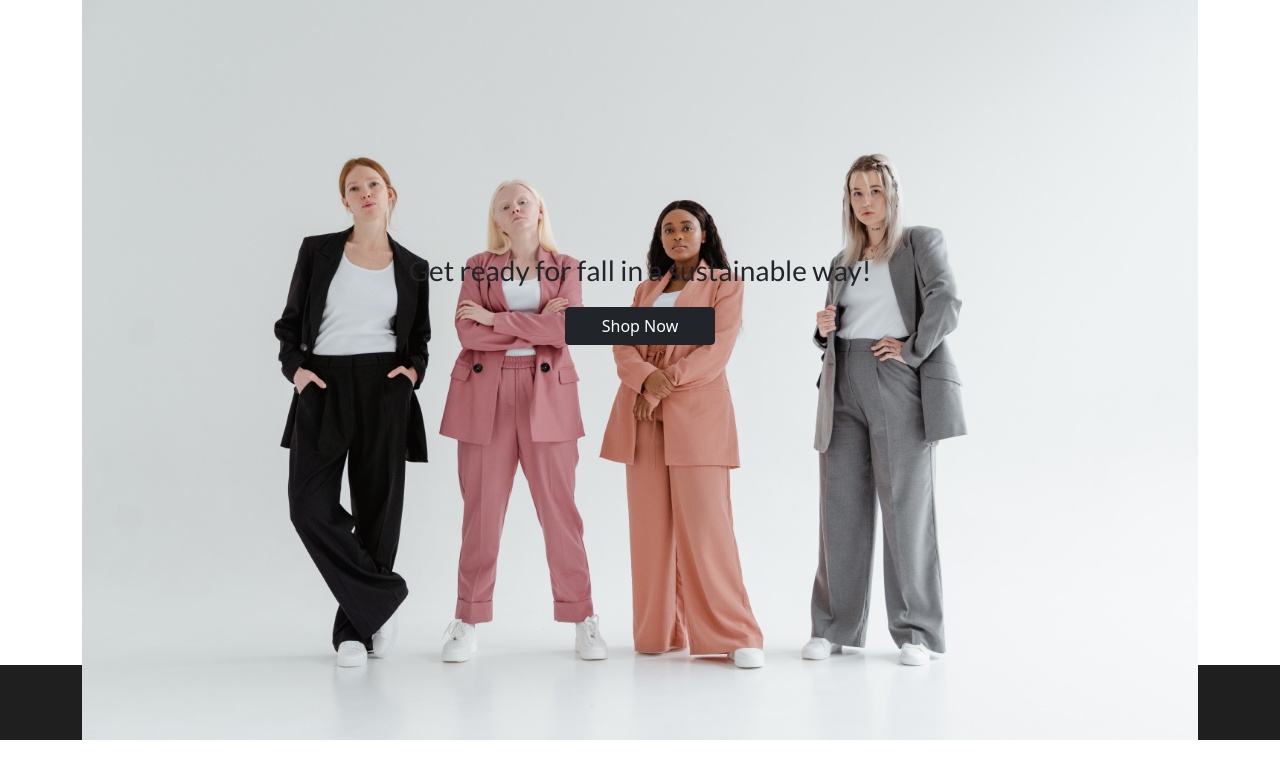
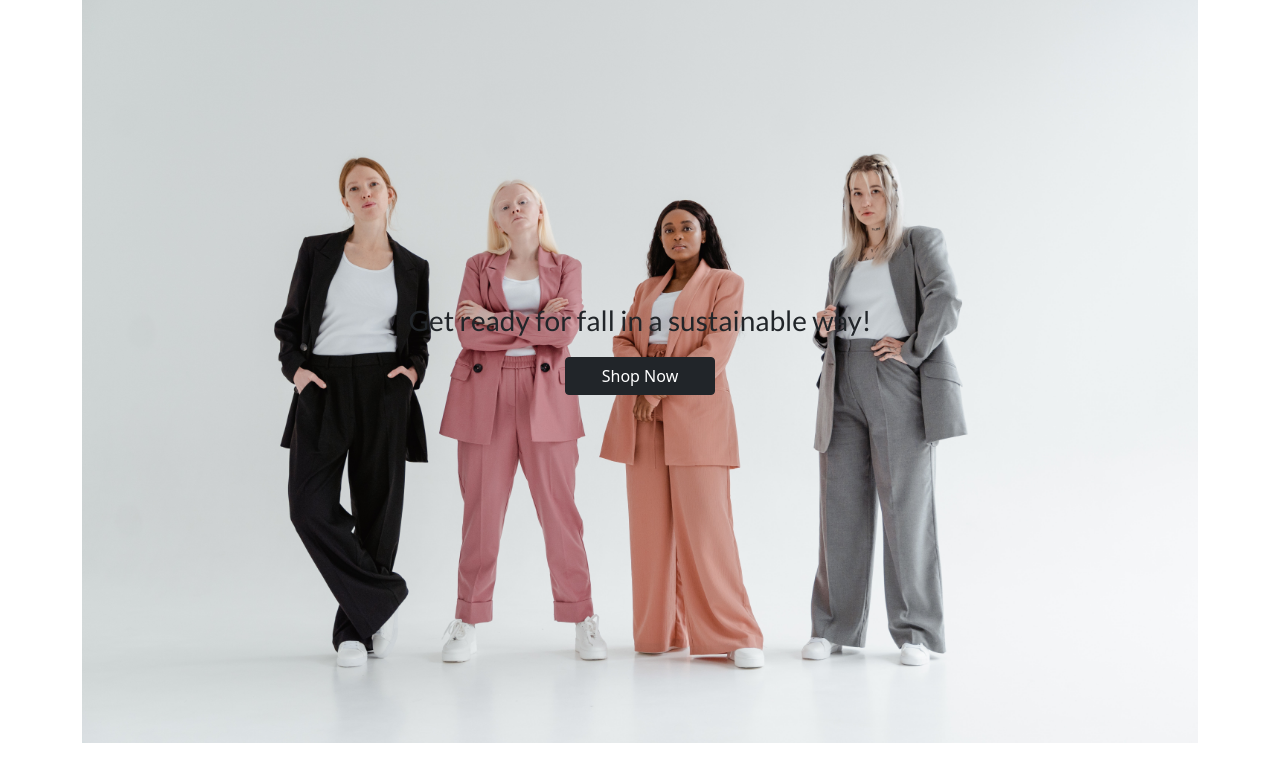
Before and after one commit to Code-Institute-Submissions/MariaLundgren-Pre-Owned_SepResub, a Django app: page / in a window 1280 px wide. Shown: the part 126-909 px from the top of the page. Before the commit the page ends 866 px from the top, so only its background shows below. Run offline with Django 3.2, Linux system fonts and the light colour scheme; some libraries are stand-ins or nearby versions.

Commit message:
Change margins on home page

```diff
--- a/static/css/style.css
+++ b/static/css/style.css
@@ -80,7 +80,7 @@
 
 .hero-container {
   position:relative;
-  margin-bottom: 20rem;
+  margin-bottom: 40rem;
 }
 
 .hero-image {
@@ -91,7 +91,7 @@
 }
 
 .hero-text{
-  margin-top: 250px;
+  margin-top: 300px;
   z-index: 2;
 }
 
```
